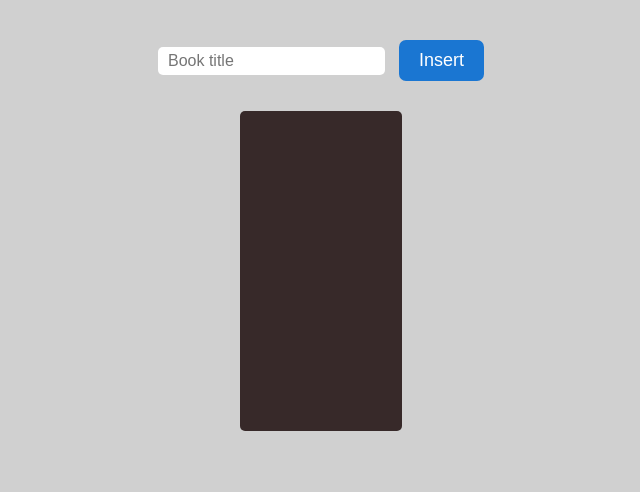
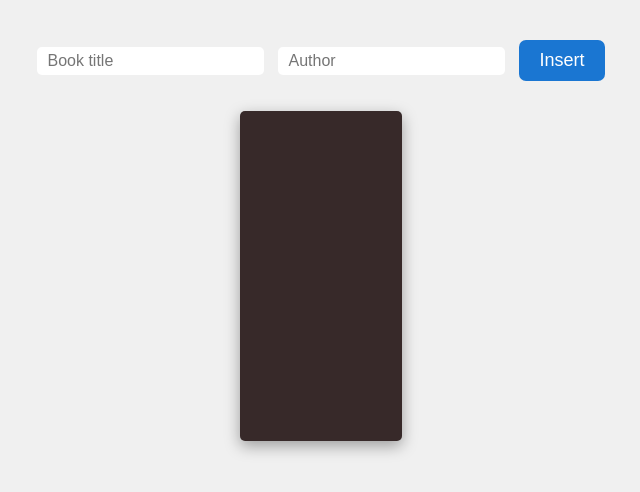
Before and after one commit to Duduhiro/odin-library, a plain HTML site: page index.html in a window 1280 px wide. Both pictures are taken after a click on the button "Insert". Shown: the whole page, without its empty margins (319-959 px from the left). Drawn offline with Linux system fonts and the light colour scheme.

Commit message:
Added the feature to input authors name

```diff
--- a/index.html
+++ b/index.html
@@ -10,6 +10,7 @@
 <body>
     <div class="append">
         <input id="bookname" type="text" placeholder="Book title">
+        <input id="bookauthor" type="text" placeholder="Author">
         <button id="insert-book" onclick="appendBook()">Insert</button>
     </div>
     <div id="bookshelf" class="bookshelf">
--- a/script.js
+++ b/script.js
@@ -3,22 +3,32 @@ let books = []
 const appendBook = () => {
     let add = true
     const bookName = document.getElementById('bookname').value
+    const authorName = document.getElementById('bookauthor').value
     books.forEach(element => {
-        if (bookName == element) {
+        if (bookName == element.title) {
             alert('Book already added!')
             add = false
         }
     });
     if (add) {
-        books.push(bookName)
-        renderBook(bookName)
+        const book = {
+            'author': authorName,
+            'title': bookName
+        }
+        books.push(book)
+        renderBook(book)
     }
 }
 
-const renderBook = (bookName) => {
+const renderBook = (book) => {
     const shelf = document.getElementById('bookshelf')
-    const book = document.createElement('div')
-    book.setAttribute('class', 'book')
-    book.innerHTML =  bookName
-    shelf.append(book)
+    const newBook = document.createElement('div')
+    const title = document.createElement('h1')
+    const author = document.createElement('h2')
+    title.innerHTML = book.title
+    author.innerHTML = book.author
+    newBook.append(title)
+    newBook.append(author)
+    newBook.setAttribute('class', 'book')
+    shelf.append(newBook)
 }
--- a/style.css
+++ b/style.css
@@ -5,7 +5,7 @@ body, html {
     flex-direction: column;
     align-items: center;
     justify-content: start;
-    background-color: #d0d0d0;
+    background-color: #f0f0f0;
 }
 
 .append {
@@ -44,6 +44,7 @@ body, html {
     height: 300px;
     display: flex;
     flex-direction: column;
+    justify-content: space-between;
     margin-top: 30px;
     border-radius: 5px;
     align-items: center;
@@ -51,4 +52,14 @@ body, html {
     color: white;
     font-size: 24px;
     padding-top: 20px;
+    padding-bottom: 10px;
+    box-shadow: rgba(0, 0, 0, 0.35) 0px 5px 15px;
 }
+
+h1 {
+    font-size: 24px;
+}
+
+h2 {
+    font-size: 18px;
+}
```
